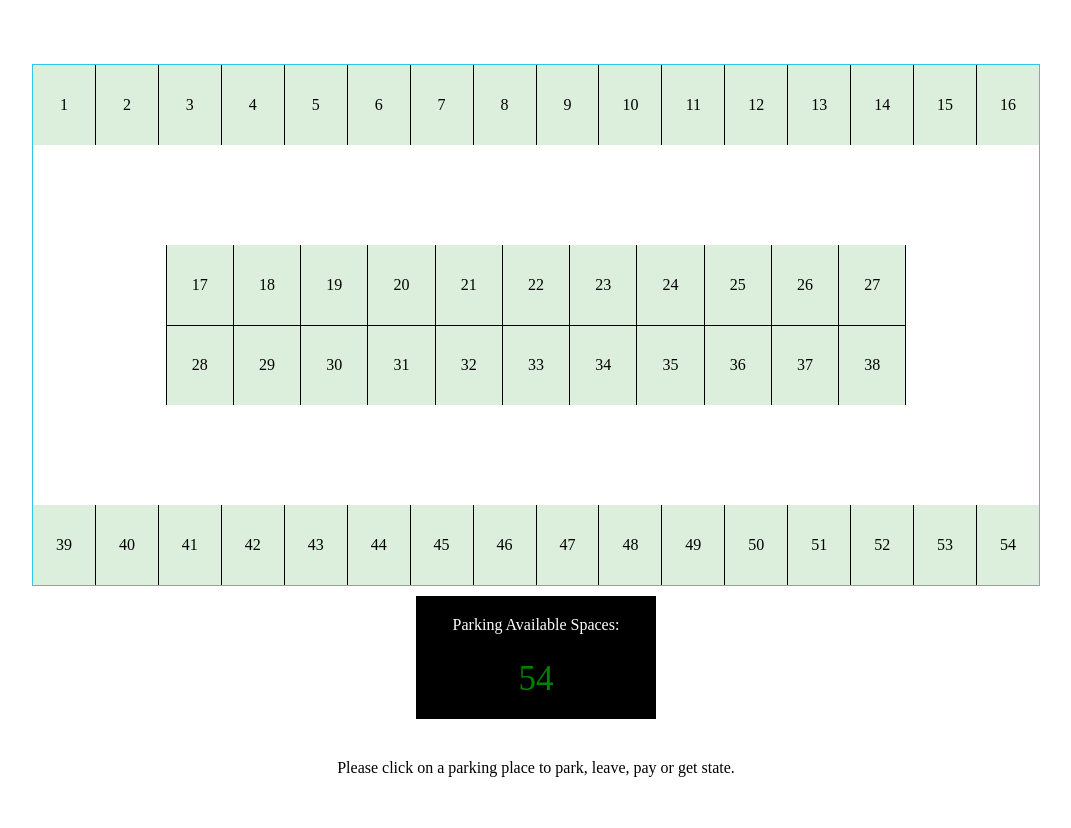
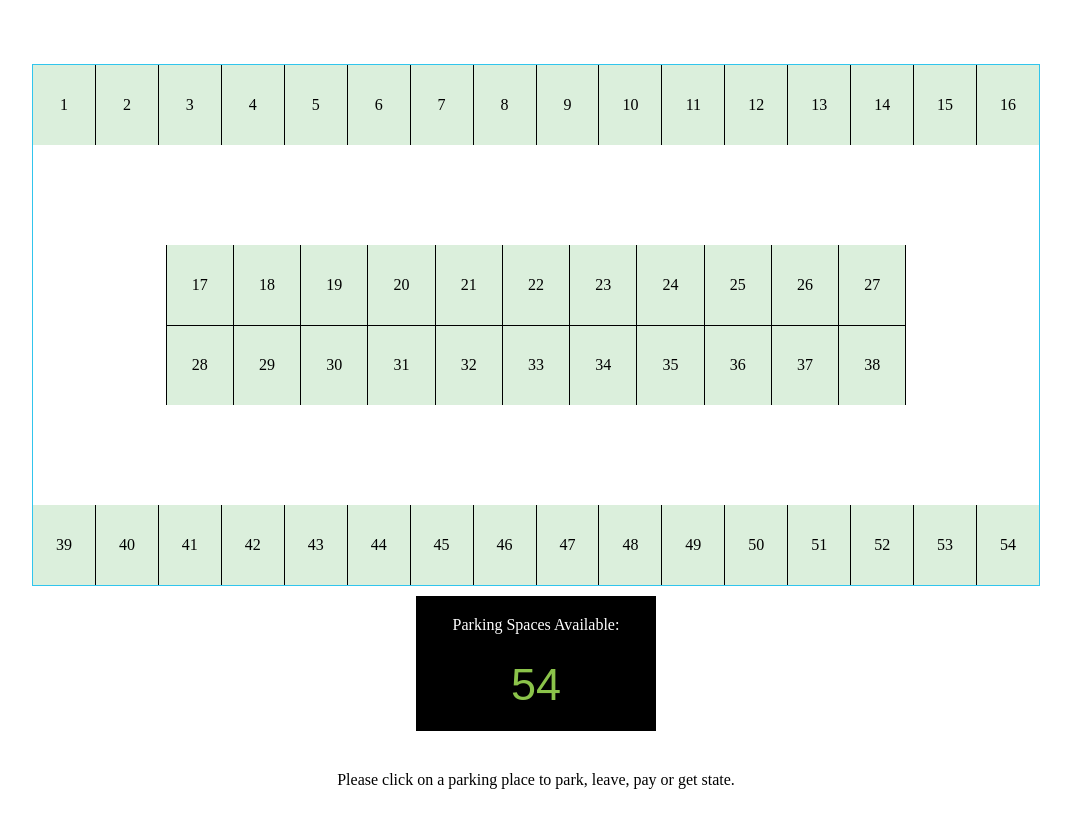
Before and after one commit to mohsenmhs/parking-lot, a React (Vite) app: page / in a window 1280 px wide. Shown: the top 828 px of the page, without its empty margins (104-1175 px from the left). Built offline with nearby package versions, Linux system fonts and the light colour scheme.

Commit message:
task 5 complete!

```diff
--- a/src/views/parking.tsx
+++ b/src/views/parking.tsx
@@ -55,7 +55,7 @@ export default function ParkingView() {
         <OuterRow start={38} end={54} />
       </Parking>
       <ParkingState>
-        <div>Parking Available Spaces:</div>
+        <div>Parking Spaces Available:</div>
         <div className={freeSpaces === 0 ? "full free-spaces" : "free-spaces"}>
           {freeSpaces === 0 ? "FULL" : freeSpaces}
         </div>
@@ -80,9 +80,9 @@ const ParkingState = styled.div`
   margin: 10px auto;
 
   & .free-spaces {
-    font-size: 35px;
-    color: green;
-
+    font-size: 45px;
+    color: #8BC34A;
+    font-family: fantasy;
     &.full {
       color: red;
     }
```
